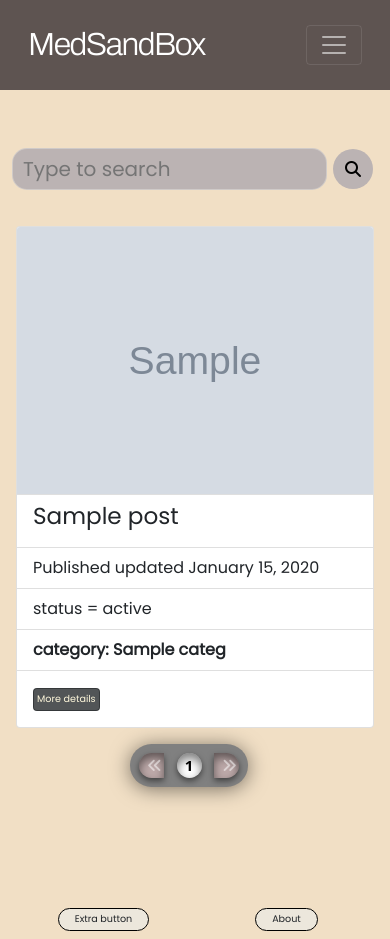
After one commit to lissa3/medsbox, a Django app: template src/templates/posts/post_bmarks.html in a window 390 px wide. The commit adds this page. Run offline with Django 4.2, Linux system fonts and the light colour scheme; the template is opened without the code that fills it: most values are stand-ins (such as "Sample title", 1, 10 or a date in 2020); grey boxes marked "Sample" are stand-in pictures; parts of the project's set-up code (start-up, migrations or seed data) failed here and were passed over; some libraries are stand-ins or nearby versions.

Commit message:
For #72  select posts in bookmarks for given user; view+templ+tests

```diff
--- a/src/posts/admin.py
+++ b/src/posts/admin.py
@@ -40,10 +40,12 @@ class PostAdmin(TranslationAdmin):
         "title",
         "status",
         "is_deleted",
-        # "show_img",
+        "show_img",
         "published_at",
         "display_tags",
         "categ_link",
+        "count_likes",
+        "count_bmarks",
     ]
     list_select_related = ("categ", "author")
     list_editable = ["is_deleted"]  # , "status"]
@@ -122,7 +124,7 @@ class PostAdmin(TranslationAdmin):
     def show_img(self, obj):
         """if top_img show small thumbnail in admin table"""
         if obj.top_img:
-            return format_html("<img src={} width='60' />", obj.top_img_url)
+            return format_html("<img src={} width='60' />", obj.top_img.url)
 
     def display_tags(self, obj):
         """if tags make a flat list of them"""
--- a/src/posts/models/relation_model.py
+++ b/src/posts/models/relation_model.py
@@ -20,7 +20,9 @@ class Relation(models.Model):
         self.old_like = self.like
 
     class Meta:
-        unique_together = ["user", "post"]
+        constraints = [
+            models.UniqueConstraint(fields=["user", "post"], name="unique_rels")
+        ]
 
     def save(self, *args, **kwargs):
         from src.core.utils.model_help import calc_count_likes, calc_count_marks
@@ -39,4 +41,4 @@ class Relation(models.Model):
             calc_count_marks(self.post)
 
     def __str__(self):
-        return f"User: {self.user} active in user-post-relations {self.like}"
+        return f"{self.user} rels: like {self.like} bmark:{self.in_bookmark} post {self.post}"
--- a/src/posts/urls.py
+++ b/src/posts/urls.py
@@ -1,6 +1,7 @@
 from django.urls import path, re_path
 
 from src.posts.views.post_views import (
+    PostBookMarkCollection,
     PostCategSearch,
     PostComment,
     PostDatumFilter,
@@ -35,6 +36,9 @@ urlpatterns = [
         TrackBookmark.as_view(),
         name="change_bookmark",
     ),
+    path(
+        "bmark-collection/", PostBookMarkCollection.as_view(), name="bmark_collection"
+    ),
 ]
 
 htmx_urlpatterns = [
--- a/src/templates/components/menu.html
+++ b/src/templates/components/menu.html
@@ -43,7 +43,7 @@
               {% if has_bookmarks %}
               <li >
                 <li><hr class="dropdown-divider"></li>
-                <a class="dropdown-item" href="#">
+                <a class="dropdown-item" href="{% url 'posts:bmark_collection' %}">
                     {% trans 'Bookmarks' %}
                 </a>
               </li>
--- /dev/null
+++ b/src/templates/posts/parts/post_card.html
@@ -0,0 +1,18 @@
+{% load static i18n %}
+<!-- short represention -->
+<div class="card m-2" style="width: 28rem;">
+  {% if post.top_img %}
+  <img src="{{post.top_img.url}}" class="card-img-top" alt="top-img">
+  {% endif %}
+  <ul class="list-group list-group-flush">
+
+      <!-- <li class="list-group-item">created {post.created_at|date:"F d, Y"}}</li> -->
+      <li class="list-group-item"><h3>{{post.title}}</h3></li>
+      <li class="list-group-item">Published updated {{post.updated_at|date:"F d, Y"}}</li>
+      <li class="list-group-item">status = {{post.get_status_display}}</li>
+      <li class="list-group-item"><strong>{% trans "category" %}: {{post.categ.name}}</strong></li>
+    </ul>
+  <div class="card-body">
+    <a href="{% url 'devs:dev_detail_post' post.uuid %}"><button class="btn btn-primary">More details</button></a>
+  </div>
+</div>
--- /dev/null
+++ b/src/templates/posts/post_bmarks.html
@@ -0,0 +1,15 @@
+{% extends 'base.html' %}
+
+{% block content %}
+<div class="row">
+  <div class="col-md-12 col-sm-12 d-flex flex-wrap" id="post_list">
+    {% if posts %}
+      {% for post in posts%}
+        {% include "posts/parts/post_card.html" %}
+      {% endfor %}
+    </div>
+      {% include "posts/parts/pagination.html" %}
+    {% endif %}
+</div>
+
+{% endblock%}
```
Also changed, not shown: src/posts/tests/test_view.py (+24 -1 lines), src/posts/tests/test_web.py (+20 -2 lines), src/posts/views/post_views.py (+13 -0 lines), src/posts/migrations/0011_alter_relation_like_relation_unique_rels.py.
